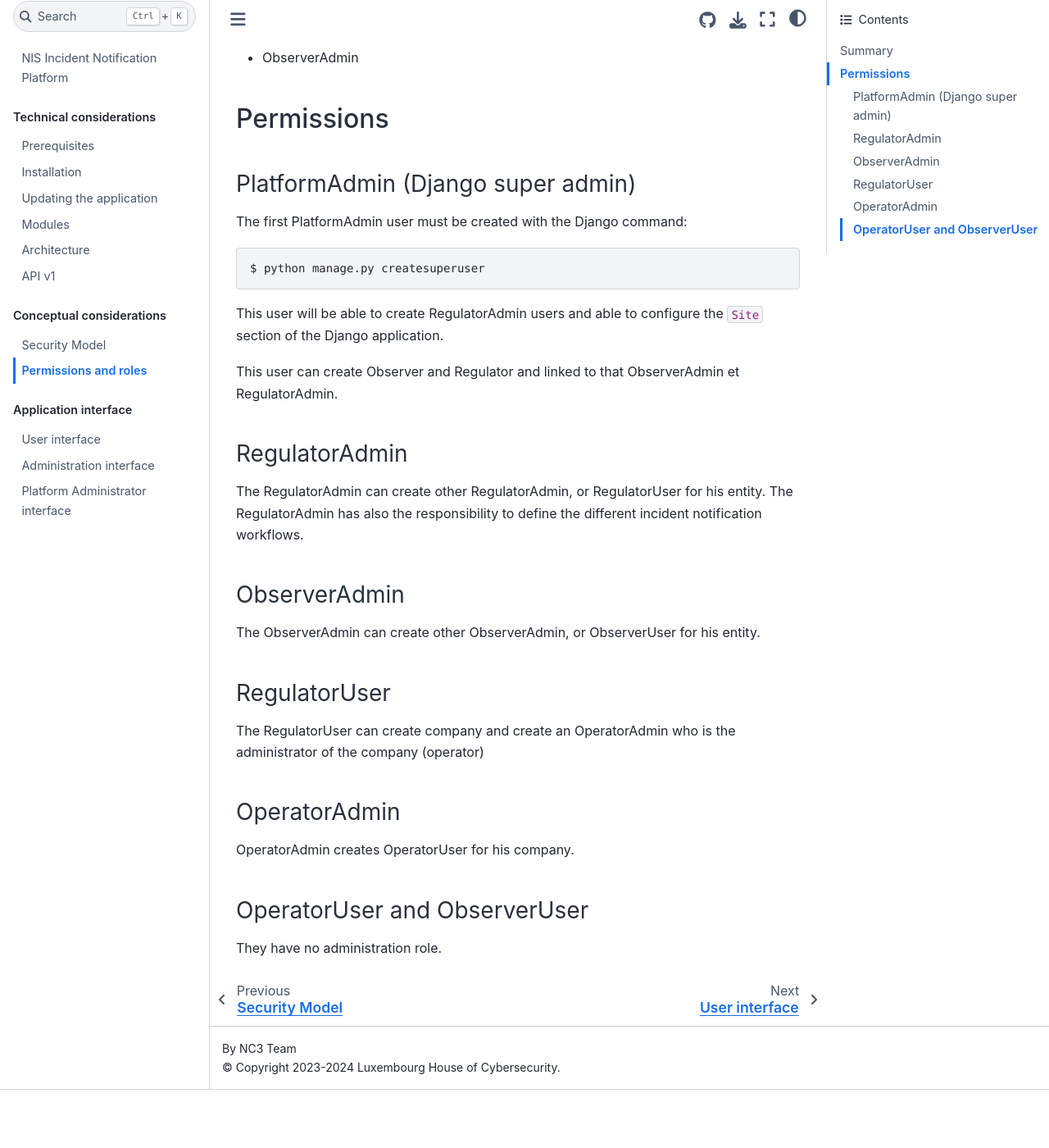
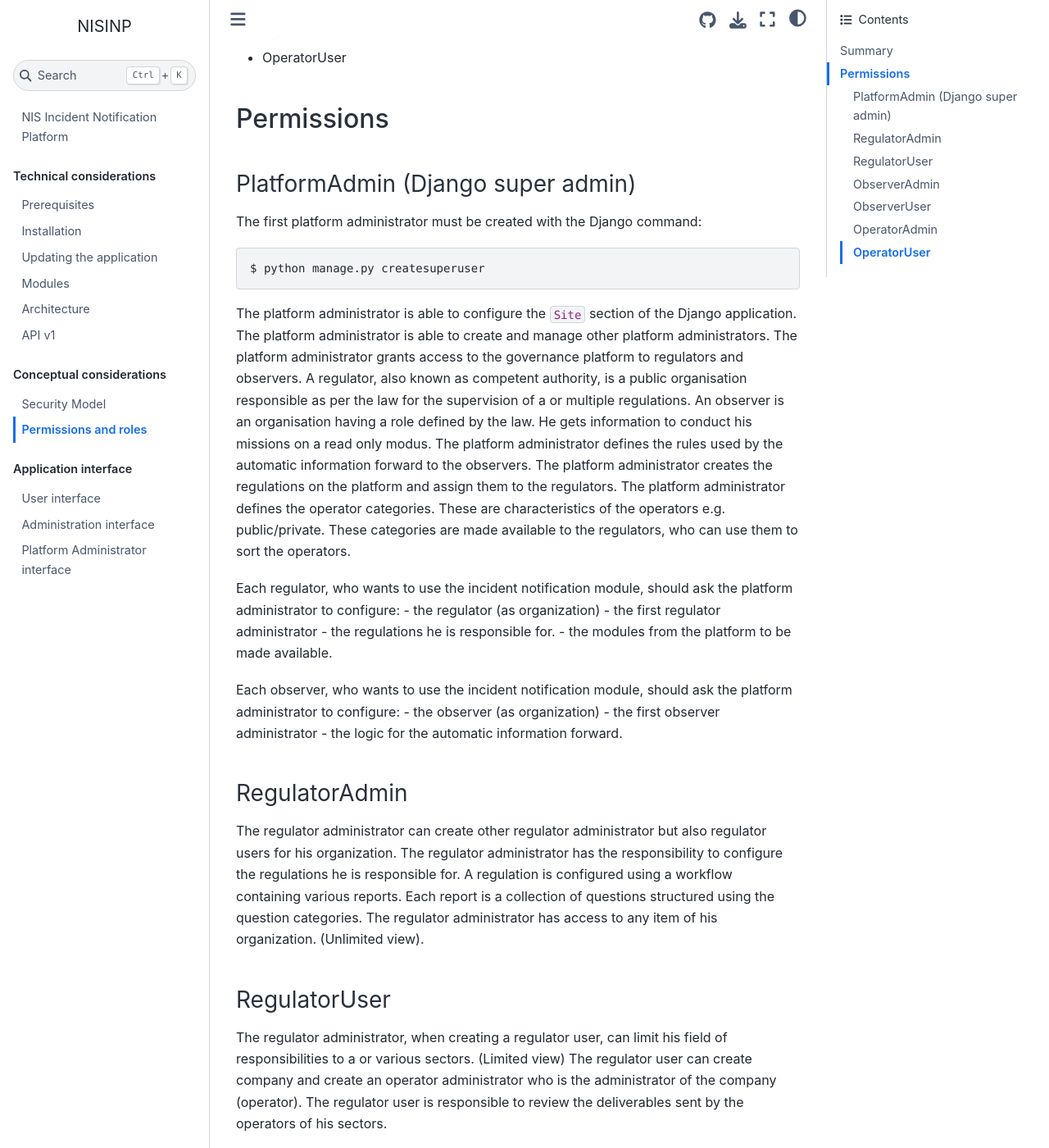
Before and after one commit to informed-governance-project/NISINP, a Sphinx documentation site: the page built from docs/permissions.rst, in a window 1280 px wide and 1400 px high, scrolled down 386 px. Shown: the whole window at 82% size. Built offline with Sphinx 7.4.7 and the Sphinx Book theme 1.1.4, drawn with Linux system fonts in a browser that asks for light colours; before the commit the page ends 1715 px from its top, so only the background shows below that; some of the changed text lies outside the part shown.

Commit message:
Update permissions.rst

```diff
--- a/docs/permissions.rst
+++ b/docs/permissions.rst
@@ -9,10 +9,11 @@ The available roles are:
 - PlatformAdmin (Django super admin)
 - RegulatorAdmin
 - RegulatorUser
+- ObserverAdmin
+- ObserverUser
 - OperatorAdmin
 - OperatorUser
-- ObserverUser
-- ObserverAdmin
+
 
 
 Permissions
@@ -21,38 +22,64 @@ Permissions
 PlatformAdmin (Django super admin)
 ~~~~~~~~~~~~~~~~~~~~~~~~~~~~~~~~~~~
 
-The first PlatformAdmin user must be created with the Django command:
+The first platform administrator must be created with the Django command:
 
 .. code-block:: bash
 
     $ python manage.py createsuperuser
 
 
-This user will be able to create RegulatorAdmin users and able
-to configure the ``Site`` section of the Django application.
+The platform administrator is able to configure the ``Site`` section of the Django application.
+The platform administrator is able to create and manage other platform administrators.
+The platform administrator grants access to the governance platform to regulators and observers.
+A regulator, also known as competent authority, is a public organisation responsible as per the law for the supervision of a or multiple regulations.
+An observer is an organisation having a role defined by the law. He gets information to conduct his missions on a read only modus. The platform administrator defines the rules used by the automatic information forward to the observers.
+The platform administrator creates the regulations on the platform and assign them to the regulators.
+The platform administrator defines the operator categories. These are characteristics of the operators e.g. public/private. These categories are made available to the regulators, who can use them to sort the operators.
 
-This user can create Observer and Regulator and linked to that ObserverAdmin et RegulatorAdmin.
+Each regulator, who wants to use the incident notification module, should ask the platform administrator to configure:
+- the regulator (as organization)
+- the first regulator administrator
+- the regulations he is responsible for.
+- the modules from the platform to be made available.
+
+Each observer, who wants to use the incident notification module, should ask the platform administrator to configure:
+- the observer (as organization)
+- the first observer administrator
+- the logic for the automatic information forward.
+
 
 RegulatorAdmin
 ~~~~~~~~~~~~~~~~
-The RegulatorAdmin can create other RegulatorAdmin, or RegulatorUser for his entity.
-The RegulatorAdmin has also the responsibility to define the different incident notification workflows.
-
-ObserverAdmin
-~~~~~~~~~~~~~~~~
-The ObserverAdmin can create other ObserverAdmin, or ObserverUser for his entity.
+The regulator administrator can create other regulator administrator but also regulator users for his organization.
+The regulator administrator has the responsibility to configure the regulations he is responsible for. A regulation is configured using a workflow containing various reports. Each report is a collection of questions structured using the question categories.
+The regulator administrator has access to any item of his organization. (Unlimited view).
 
 
 RegulatorUser
 ~~~~~~~~~~~~~~~~
-The RegulatorUser can create company and create an OperatorAdmin who is the administrator of the company (operator)
+The regulator administrator, when creating a regulator user, can limit his field of responsibilities to a or various sectors. (Limited view)
+The regulator user can create company and create an operator administrator who is the administrator of the company (operator).
+The regulator user is responsible to review the deliverables sent by the operators of his sectors.
+
+
+ObserverAdmin
+~~~~~~~~~~~~~~~~
+The observer administrator can create other observer administrators but also observer users for his entity.
+The observer administrator has a read only access to the items sent to his organization.
+
+
+ObserverUser
+~~~~~~~~~~~~~~~~
+The observer user has a read only access to the items sent to his organization.
+
 
 OperatorAdmin
 ~~~~~~~~~~~~~~~~
+When creating a company, the regulator has to associate it to an operator administrator.
+An operator administrator can create other operator administrators but also operator users for his organization.
 
-OperatorAdmin creates OperatorUser for his company.
 
-OperatorUser and ObserverUser
-~~~~~~~~~~~~~~~~~~~~~~~~~~~~~
-
-They have no administration role.
+OperatorUser
+~~~~~~~~~~~~~~~~
+An operator user is responsible to deliver the required documents and information to the regulators, who are supervising him.
```
